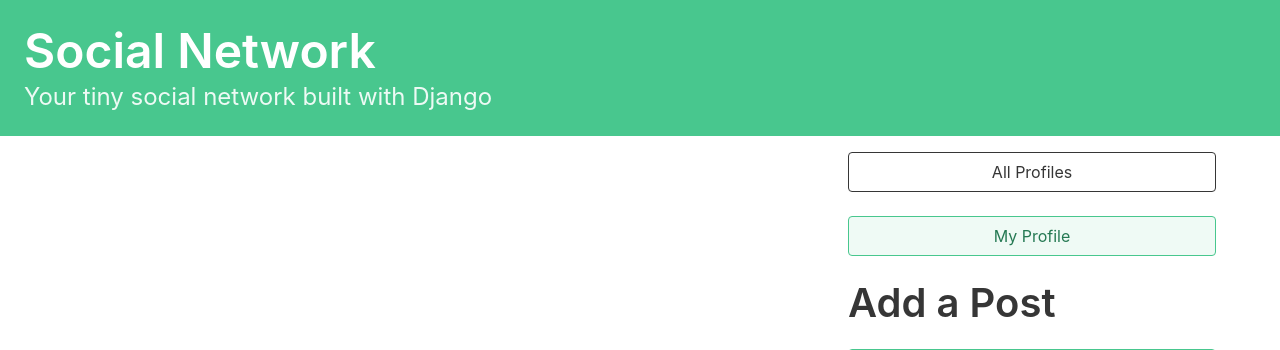
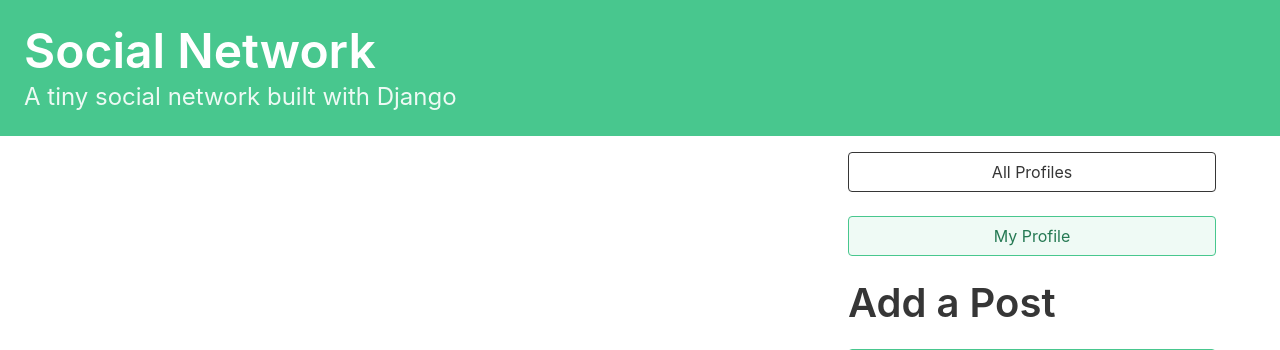
Before and after one commit to sbacky/django-practice, a Django app: page / in a window 1280 px wide. Shown: the top 350 px of the page. Run offline with Django 4.2, Linux system fonts and the light colour scheme; the visitor is signed in with stand-in values (Sample User, id 1); data comes from the database, SQL or seed files in the repository; data that the repository does not hold is empty.

Commit message:
Change header in base.html

```diff
--- a/myproject/social/templates/base.html
+++ b/myproject/social/templates/base.html
@@ -17,7 +17,7 @@
             <div class="hero-body">
                 <h1 class="title is-1">Social Network</h1>
                 <p class="subtitle is-4">
-                    Your tiny social network built with Django
+                    A tiny social network built with Django
                 </p>
             </div>
         </section>
```
